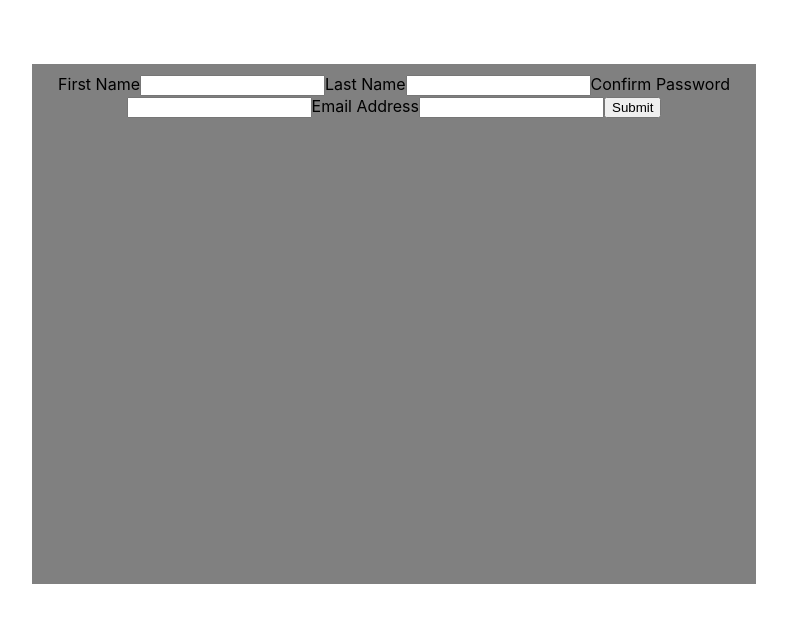
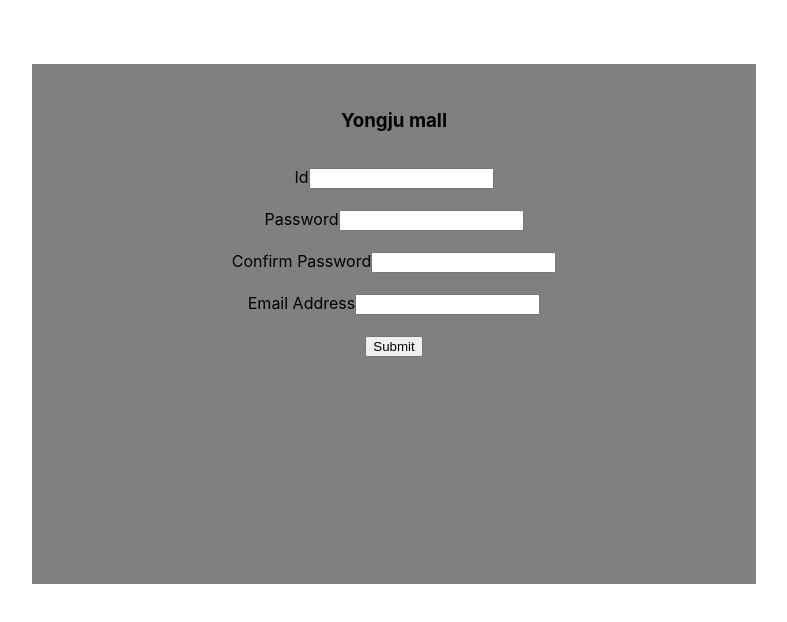
Before and after one commit to dydwn6565/myshoppingmall, a React (Create React App) app: page /signin in a window 1280 px wide. Shown: the top 622 px of the page, without its empty margins (246-1033 px from the left). Built offline with nearby package versions, Linux system fonts and the light colour scheme.

Commit message:
input value can be tracked by formik

```diff
--- a/src/components/Signin.css
+++ b/src/components/Signin.css
@@ -12,3 +12,18 @@
 
   background-color: gray;
 }
+
+.form_control {
+  margin-bottom: 20px;
+}
+
+.shopping_mall_name {
+  padding: 5%;
+}
+.error {
+  color: lightcoral;
+}
+
+.sucess_name {
+  color: lightblue;
+}
--- a/src/components/Signin.js
+++ b/src/components/Signin.js
@@ -36,21 +36,26 @@ import { useFormik } from "formik";
 const validate = (values) => {
   const errors = {};
 
-  if (!values.firstName) {
-    errors.firstName = "Required";
-  } else if (4 > values.firstName.length > 12) {
-    errors.firstName = "Must be between 5 characters to 11";
+  if (!values.id) {
+    errors.id = "Required";
+  } else if (4 > values.id.length || values.id.length > 12) {
+    errors.id = "Must be between 5 characters to 11";
+  } else {
+    errors.idSuccess = "you are able to use it";
   }
 
   if (!values.password) {
     errors.password = "Required";
-  } else if (7 > values.password.length > 21) {
+  } else if (7 > values.password.length || values.password.length > 21) {
     errors.password = "Must be between 8 characters to 20";
   }
 
-  if (!values.password) {
+  if (!values.confirmPassword) {
     errors.confirmPassword = "Required";
-  } else if (7 > values.confirmPassword.length > 21) {
+  } else if (
+    7 > values.confirmPassword.length ||
+    values.confirmPassword.length < 21
+  ) {
     errors.confirmPassword = "Must be between 8 characters to 20";
   }
 
@@ -62,11 +67,11 @@ const validate = (values) => {
 
   return errors;
 };
-
 const Signin = () => {
   const formik = useFormik({
     initialValues: {
-      firstName: "",
+      id: "",
+      idSuccess: "",
       password: "",
       confirmPassword: "",
       email: "",
@@ -76,21 +81,31 @@ const Signin = () => {
       alert(JSON.stringify(values, null, 2));
     },
   });
+
   return (
     <div className="signin">
+      <h3 className="shopping_mall_name">Yongju mall</h3>
       <form onSubmit={formik.handleSubmit}>
-        <label htmlFor="firstName">First Name</label>
+        <div className="form_control">
+          <label htmlFor="id">Id</label>
           <input
-          id="firstName"
-          name="firstName"
+            id="id"
+            name="id"
             type="text"
             onChange={formik.handleChange}
             onBlur={formik.handleBlur}
-          value={formik.values.firstName}
+            value={formik.values.id}
           />
-        {formik.errors.firstName ? <div>{formik.errors.firstName}</div> : null}
+          {formik.errors.id ? (
+            <div className="error">{formik.errors.id}</div>
+          ) : null}{" "}
+          {formik.errors.idSuccess ? (
+            <div className="sucess_name">{formik.errors.idSuccess}</div>
+          ) : null}
+        </div>
 
-        <label htmlFor="password">Last Name</label>
+        <div className="form_control">
+          <label htmlFor="password">Password</label>
           <input
             id="password"
             name="password"
@@ -99,21 +114,27 @@ const Signin = () => {
             onBlur={formik.handleBlur}
             value={formik.values.password}
           />
-        {formik.errors.password ? <div>{formik.errors.password}</div> : null}
+          {formik.errors.password ? (
+            <div className="error">{formik.errors.password}</div>
+          ) : null}
+        </div>
 
-        <label htmlFor="confimPassword">Confirm Password</label>
+        <div className="form_control">
+          <label htmlFor="confirmPassword">Confirm Password</label>
           <input
-          id="confimPassword"
-          name="confimPassword"
-          type="confimPassword"
+            id="confirmPassword"
+            name="confirmPassword"
+            type="password"
             onChange={formik.handleChange}
             onBlur={formik.handleBlur}
-          value={formik.values.confimPassword}
+            value={formik.values.confirmPassword}
           />
-        {formik.errors.confimPassword ? (
-          <div>{formik.errors.confimPassword}</div>
+          {formik.errors.confirmPassword ? (
+            <div className="error">{formik.errors.confirmPassword}</div>
           ) : null}
+        </div>
 
+        <div className="form_control">
           <label htmlFor="email">Email Address</label>
           <input
             id="email"
@@ -123,7 +144,10 @@ const Signin = () => {
             onBlur={formik.handleBlur}
             value={formik.values.email}
           />
-        {formik.errors.email ? <div>{formik.errors.email}</div> : null}
+          {formik.errors.email ? (
+            <div className="error">{formik.errors.email}</div>
+          ) : null}
+        </div>
 
         <button type="submit">Submit</button>
       </form>
```
Lines whose indentation alone changed are shown as unchanged.
